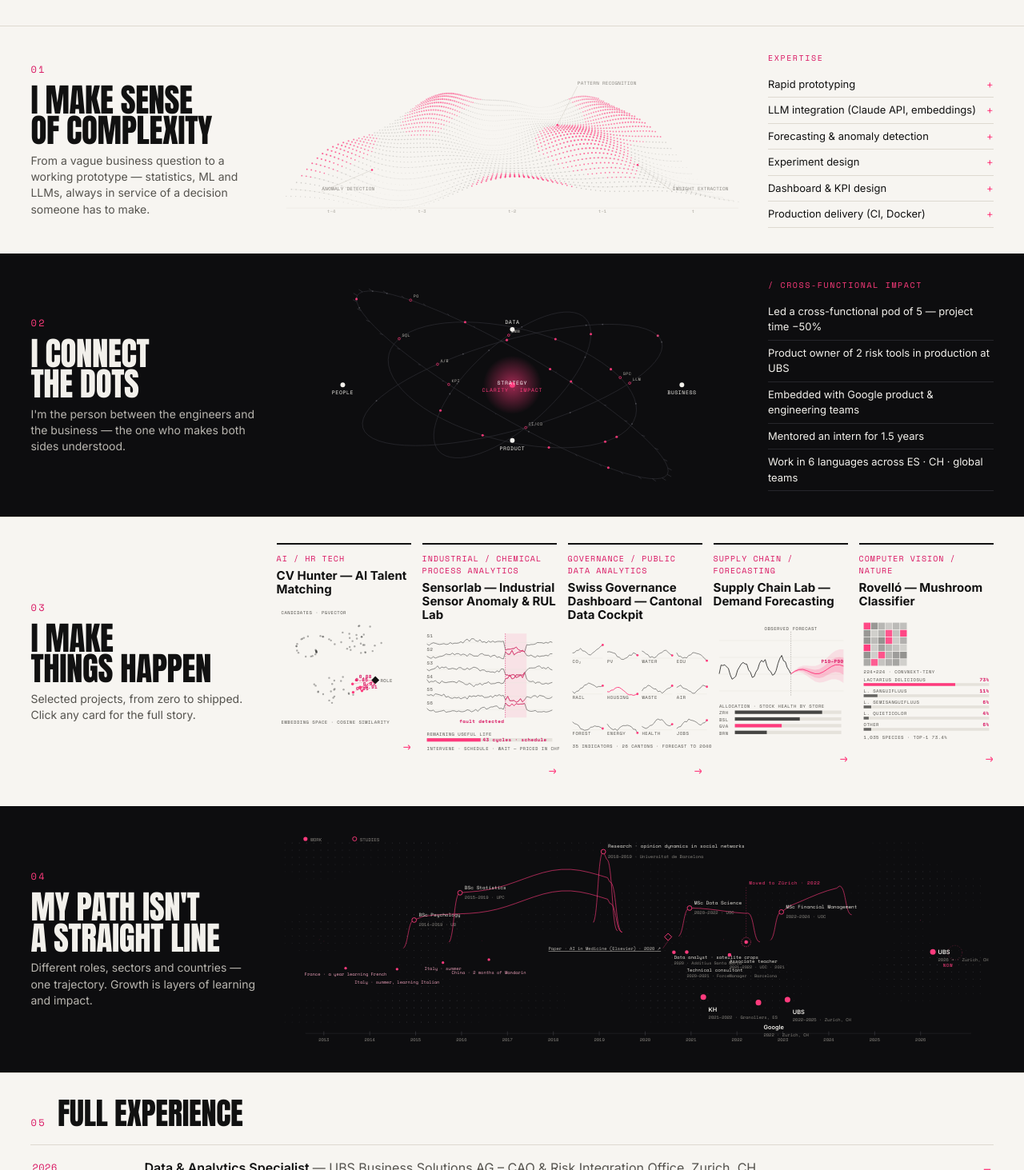
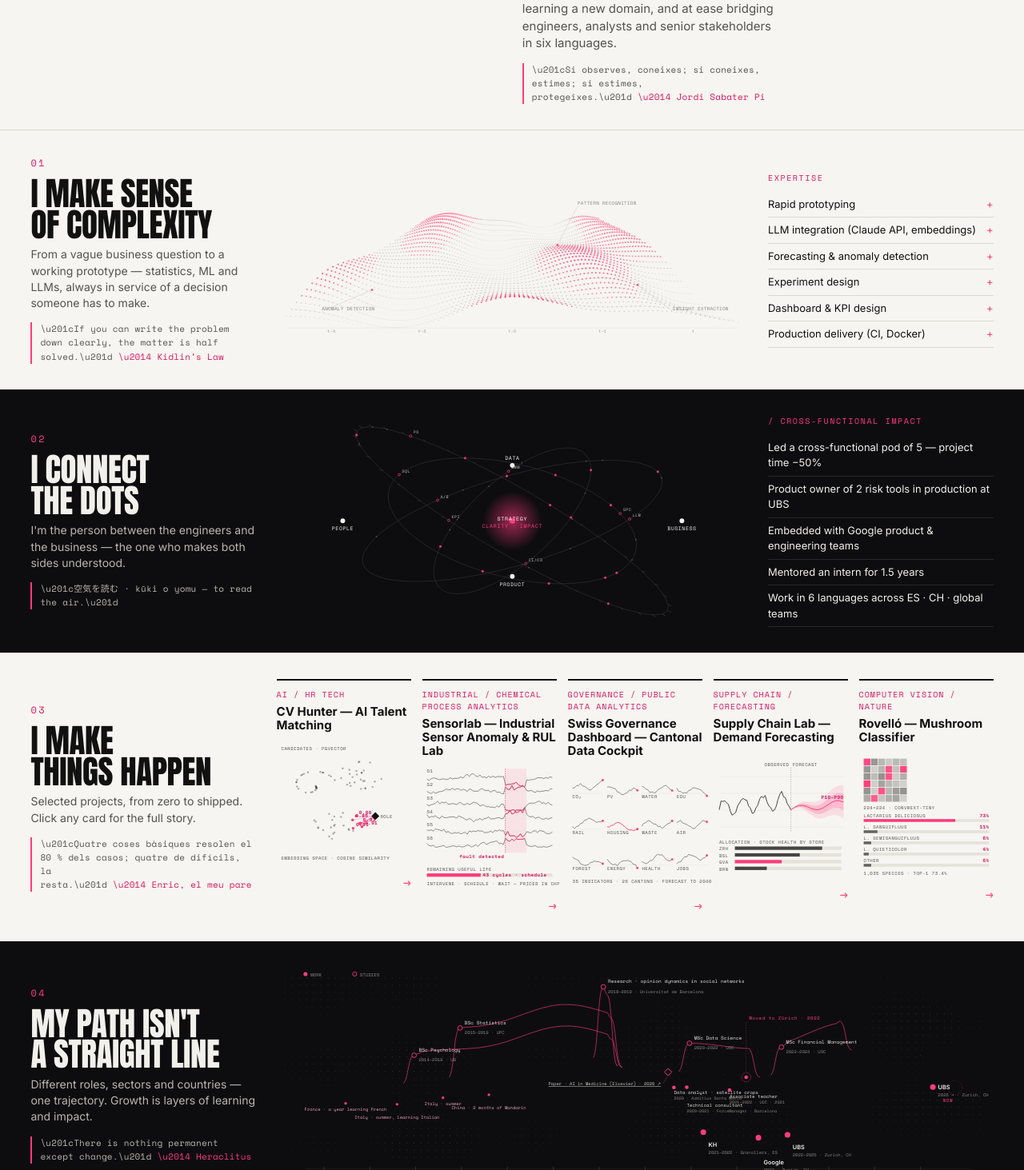
Before and after one commit to Gemmagf/CarearCapital, a React (Create React App) app: page / in a window 1280 px wide. Shown: the part 907-2370 px from the top of the page at 80% size. Built offline with nearby package versions, Linux system fonts and the light colour scheme.

Commit message:
Epigraphs under each section (collected sentences, original languages) and a 'Books I recommend' group below Languages
Co-Authored-By: Claude Fable 5.1 <noreply@anthropic.com>

```diff
--- a/src/redesign/RedesignApp.jsx
+++ b/src/redesign/RedesignApp.jsx
@@ -17,6 +17,16 @@ const VIZ_KIND = { cvHunter: 3, sensorlab: 0, zuriKreislauf: 2, retail: 1 }; //
 const CASE_IMAGES = {}; // real screenshots → public/images/projects/proj_<id>.jpg
 const HERO_PHOTO = `${process.env.PUBLIC_URL}/images/gemma_hero_cut.png`;
 const yearOf = (period = "") => (period.match(/\d{4}/) || [""])[0];
+
+const QUOTES = {
+  intro: ["Si observes, coneixes; si coneixes, estimes; si estimes, protegeixes.", "Jordi Sabater Pi"],
+  s1: ["If you can write the problem down clearly, the matter is half solved.", "Kidlin\u2019s Law"],
+  s2: ["\u7a7a\u6c17\u3092\u8aad\u3080 \u00b7 k\u016bki o yomu \u2014 to read the air.", ""],
+  s3: ["Quatre coses b\u00e0siques resolen el 80 % dels casos; quatre de dif\u00edcils, la resta.", "Enric, el meu pare"],
+  s4: ["There is nothing permanent except change.", "Heraclitus"],
+  footer: ["It\u2019s harder to be kind than clever.", ""],
+};
+const Epigraph = ({ q }) => q ? <p className="epigraph reveal">\u201c{q[0]}\u201d{q[1] ? <span> \u2014 {q[1]}</span> : null}</p> : null;
 
 export default function RedesignApp() {
   const [lang, setLang] = useState("english");
@@ -112,7 +122,7 @@ export default function RedesignApp() {
               {C.intro[0]}<span className="pink">{C.intro[1]}</span>{C.intro[2]}
             </p>
           </div>
-          <p className="band-lead reveal" style={{ gridColumn: "7 / 13", alignSelf: "center", maxWidth: "48ch", fontSize: 15 }}>{C.summary}</p>
+          <div style={{ gridColumn: "7 / 13", alignSelf: "center", maxWidth: "48ch" }}><p className="band-lead reveal" style={{ fontSize: 15 }}>{C.summary}</p><Epigraph q={QUOTES.intro} /></div>
         </div>
       </section>
 
@@ -122,7 +132,7 @@ export default function RedesignApp() {
           <div className="colhead" style={{ gridColumn: "1 / 4" }}>
             <div className="band-head"><span className="section-index">01</span></div>
             <h2 className="rd-title reveal">{C.s1.title[0]}<br />{C.s1.title[1]}</h2>
-            <p className="band-lead reveal">{C.s1.lead}</p>
+            <p className="band-lead reveal">{C.s1.lead}</p><Epigraph q={QUOTES.s1} />
           </div>
           <div className="rd-viz reveal" style={{ gridColumn: "4 / 10", alignSelf: "center" }}><DataSurface /></div>
           <div className="rd-list reveal" style={{ gridColumn: "10 / 13" }}>
@@ -138,7 +148,7 @@ export default function RedesignApp() {
           <div className="colhead" style={{ gridColumn: "1 / 4" }}>
             <div className="band-head"><span className="section-index">02</span></div>
             <h2 className="rd-title reveal">{C.s2.title[0]}<br />{C.s2.title[1]}</h2>
-            <p className="band-lead reveal">{C.s2.lead}</p>
+            <p className="band-lead reveal">{C.s2.lead}</p><Epigraph q={QUOTES.s2} />
           </div>
           <div className="rd-viz reveal" style={{ gridColumn: "4 / 10", alignSelf: "center" }}><ChordOrbital /></div>
           <div className="rd-list reveal" style={{ gridColumn: "10 / 13" }}>
@@ -154,7 +164,7 @@ export default function RedesignApp() {
           <div className="colhead" style={{ gridColumn: "1 / 4" }}>
             <div className="band-head"><span className="section-index">03</span></div>
             <h2 className="rd-title reveal">{C.s3.title[0]}<br />{C.s3.title[1]}</h2>
-            <p className="band-lead reveal">{C.s3.lead}</p>
+            <p className="band-lead reveal">{C.s3.lead}</p><Epigraph q={QUOTES.s3} />
           </div>
           <div className="rd-cards reveal" style={{ gridColumn: "4 / 13", alignSelf: "center" }}>
             {selected.map((p, i) => (
@@ -177,7 +187,7 @@ export default function RedesignApp() {
           <div className="colhead" style={{ gridColumn: "1 / 4" }}>
             <div className="band-head"><span className="section-index">04</span></div>
             <h2 className="rd-title reveal">{C.s4.title[0]}<br />{C.s4.title[1]}</h2>
-            <p className="band-lead reveal">{C.s4.lead}</p>
+            <p className="band-lead reveal">{C.s4.lead}</p><Epigraph q={QUOTES.s4} />
           </div>
           <div className="rd-viz reveal" style={{ gridColumn: "4 / 13", alignSelf: "center" }}><CareerMap exp={exp} edu={cv?.education} legend={C.s4.legend} events={C.s4.events || []} /></div>
         </div>
@@ -203,6 +213,7 @@ export default function RedesignApp() {
             <div className="grp reveal"><h4>{cv?.methodologiesTitle || "Methods"}</h4><div className="chips">{C.methods.map((m) => <span className="chip" key={m}>{m}</span>)}</div></div>
             <div className="grp reveal"><h4>{cv?.techStackTitle || "Tools"}</h4><div className="chips">{(cv?.techStack || []).map((m) => <span className="chip" key={m}>{m}</span>)}</div></div>
             <div className="grp reveal"><h4>{cv?.languagesTitle || "Languages"}</h4><div className="chips">{(cv?.languages || []).map((m) => <span className="chip" key={m}>{m}</span>)}</div></div>
+            {C.books && <div className="grp reveal"><h4>{C.books.title}</h4><div className="chips">{C.books.list.map((m) => <span className="chip" key={m}>{m}</span>)}</div></div>}
             {C.pub && <div className="grp reveal pub"><h4>{C.pub.title}</h4><a href={C.pub.url} target="_blank" rel="noreferrer">{C.pub.paper} ↗</a><div className="meta">{C.pub.journal} · {C.pub.cited}</div></div>}
             <div className="grp reveal"><h4>{cv?.educationTitle || "Education"}</h4><div className="chips" style={{ flexDirection: "column", alignItems: "flex-start" }}>{(cv?.education || []).map((m) => <span className="chip" key={m} style={{ border: 0, padding: "2px 0", fontSize: 12.5, color: "var(--ink-soft)" }}>{m}</span>)}</div></div>
           </div>
@@ -219,6 +230,7 @@ export default function RedesignApp() {
             <a href={t.social?.linkedin} target="_blank" rel="noreferrer" style={{ display: "block", color: "var(--ink)" }}>LinkedIn ↗</a>
             <a href={t.social?.github} target="_blank" rel="noreferrer" style={{ display: "block", color: "var(--ink)" }}>GitHub ↗</a>
           </div>
+          <Epigraph q={QUOTES.footer} />
         </div>
       </footer>
 
--- a/src/redesign/copy.js
+++ b/src/redesign/copy.js
@@ -15,6 +15,7 @@ const RD = {
     s4: { title: ["My path isn't", "a straight line"], lead: "Different roles, sectors and countries — one trajectory. Growth is layers of learning and impact.", legend: { work: "WORK", studies: "STUDIES" },
       events: [{ t0: 2013.0, t1: 2013.95, type: "trip", label: "France · a year learning French" }, { t0: 2014.45, t1: 2014.72, type: "trip", label: "Italy · summer, learning Italian" }, { t0: 2015.45, t1: 2015.72, type: "trip", label: "Italy · summer" }, { t0: 2016.45, t1: 2016.62, type: "trip", label: "China · 2 months of Mandarin" }, { t0: 2018.85, t1: 2019.4, type: "study", label: "Research · opinion dynamics in social networks", sub: "Universitat de Barcelona" }, { t0: 2020.5, type: "pub", url: "https://doi.org/10.1016/j.artmed.2020.101875", label: "Paper · AI in Medicine (Elsevier)" }, { t0: 2020.5, t1: 2020.78, type: "work", label: "Data analyst · satellite crops", sub: "Additius Santa Maria" }, { t0: 2020.78, t1: 2021.05, type: "work", label: "Technical consultant", sub: "ForceManager · Barcelona" }, { t0: 2021.7, t1: 2022.02, type: "work", label: "Associate teacher", sub: "UOC · 2021" }, { t0: 2022.2, type: "life", label: "Moved to Zürich" }] },
     s5: "Full experience", footer: "Let's talk", modal: { open: "Open live ↗", code: "View code ↗" },
+    books: { title: "Books I recommend", list: ["The Culture Map — Erin Meyer", "La passadora — Laia Perearnau", "Un animal salvatge — Joël Dicker"] },
     pub: { title: "Publication", paper: "Missing data imputation and synthetic data simulation through modeling graphical probabilistic dependencies between variables (ModGraProDep): an application to breast cancer survival", journal: "Artificial Intelligence in Medicine · Elsevier · 2020", cited: "Cited by 13", url: "https://doi.org/10.1016/j.artmed.2020.101875" },
     methods: ["Rapid prototyping", "LLM integration (Claude API, embeddings)", "Forecasting & anomaly detection", "Experiment design", "Dashboard & KPI design", "Production delivery (CI, Docker)", "Stakeholder management", "Agile (Scrum)"],
   },
@@ -32,6 +33,7 @@ const RD = {
     s4: { title: ["El meu camí no és", "una línia recta"], lead: "Rols, sectors i països diferents — una sola trajectòria. Créixer és acumular capes d'aprenentatge i impacte.", legend: { work: "FEINA", studies: "ESTUDIS" },
       events: [{ t0: 2013.0, t1: 2013.95, type: "trip", label: "França · un any aprenent francès" }, { t0: 2014.45, t1: 2014.72, type: "trip", label: "Itàlia · estiu, aprenent italià" }, { t0: 2015.45, t1: 2015.72, type: "trip", label: "Itàlia · estiu" }, { t0: 2016.45, t1: 2016.62, type: "trip", label: "Xina · 2 mesos de mandarí" }, { t0: 2018.85, t1: 2019.4, type: "study", label: "Recerca · dinàmica d'opinions a les xarxes socials", sub: "Universitat de Barcelona" }, { t0: 2020.5, type: "pub", url: "https://doi.org/10.1016/j.artmed.2020.101875", label: "Article · AI in Medicine (Elsevier)" }, { t0: 2020.5, t1: 2020.78, type: "work", label: "Analista de dades · cultius per satèl·lit", sub: "Additius Santa Maria" }, { t0: 2020.78, t1: 2021.05, type: "work", label: "Consultora tècnica", sub: "ForceManager · Barcelona" }, { t0: 2021.7, t1: 2022.02, type: "work", label: "Professora associada", sub: "UOC · 2021" }, { t0: 2022.2, type: "life", label: "Trasllat a Zürich" }] },
     s5: "Experiència completa", footer: "Parlem", modal: { open: "Obre la demo ↗", code: "Veure el codi ↗" },
+    books: { title: "Llibres que recomano", list: ["The Culture Map — Erin Meyer", "La passadora — Laia Perearnau", "Un animal salvatge — Joël Dicker"] },
     pub: { title: "Publicació", paper: "Missing data imputation and synthetic data simulation through modeling graphical probabilistic dependencies between variables (ModGraProDep): an application to breast cancer survival", journal: "Artificial Intelligence in Medicine · Elsevier · 2020", cited: "Citat 13 vegades", url: "https://doi.org/10.1016/j.artmed.2020.101875" },
     methods: ["Prototipatge ràpid", "Integració de LLMs (API de Claude, embeddings)", "Previsió i detecció d'anomalies", "Disseny d'experiments", "Disseny de dashboards i KPIs", "Lliurament a producció (CI, Docker)", "Gestió d'stakeholders", "Agile (Scrum)"],
   },
@@ -49,6 +51,7 @@ const RD = {
     s4: { title: ["Mi camino no es", "una línea recta"], lead: "Roles, sectores y países distintos — una sola trayectoria. Crecer es acumular capas de aprendizaje e impacto.", legend: { work: "TRABAJO", studies: "ESTUDIOS" },
       events: [{ t0: 2013.0, t1: 2013.95, type: "trip", label: "Francia · un año aprendiendo francés" }, { t0: 2014.45, t1: 2014.72, type: "trip", label: "Italia · verano, aprendiendo italiano" }, { t0: 2015.45, t1: 2015.72, type: "trip", label: "Italia · verano" }, { t0: 2016.45, t1: 2016.62, type: "trip", label: "China · 2 meses de mandarín" }, { t0: 2018.85, t1: 2019.4, type: "study", label: "Investigación · dinámica de opiniones en redes sociales", sub: "Universitat de Barcelona" }, { t0: 2020.5, type: "pub", url: "https://doi.org/10.1016/j.artmed.2020.101875", label: "Artículo · AI in Medicine (Elsevier)" }, { t0: 2020.5, t1: 2020.78, type: "work", label: "Analista de datos · cultivos por satélite", sub: "Additius Santa Maria" }, { t0: 2020.78, t1: 2021.05, type: "work", label: "Consultora técnica", sub: "ForceManager · Barcelona" }, { t0: 2021.7, t1: 2022.02, type: "work", label: "Profesora asociada", sub: "UOC · 2021" }, { t0: 2022.2, type: "life", label: "Me mudo a Zúrich" }] },
     s5: "Experiencia completa", footer: "Hablemos", modal: { open: "Abrir demo ↗", code: "Ver código ↗" },
+    books: { title: "Libros que recomiendo", list: ["The Culture Map — Erin Meyer", "La passadora — Laia Perearnau", "Un animal salvatge — Joël Dicker"] },
     pub: { title: "Publicación", paper: "Missing data imputation and synthetic data simulation through modeling graphical probabilistic dependencies between variables (ModGraProDep): an application to breast cancer survival", journal: "Artificial Intelligence in Medicine · Elsevier · 2020", cited: "Citado 13 veces", url: "https://doi.org/10.1016/j.artmed.2020.101875" },
     methods: ["Prototipado rápido", "Integración de LLMs (API de Claude, embeddings)", "Previsión y detección de anomalías", "Diseño de experimentos", "Diseño de dashboards y KPIs", "Entrega a producción (CI, Docker)", "Gestión de stakeholders", "Agile (Scrum)"],
   },
@@ -66,6 +69,7 @@ const RD = {
     s4: { title: ["Mon parcours n'est pas", "une ligne droite"], lead: "Des rôles, des secteurs et des pays différents — une seule trajectoire. Grandir, c'est empiler des couches d'apprentissage et d'impact.", legend: { work: "TRAVAIL", studies: "ÉTUDES" },
       events: [{ t0: 2013.0, t1: 2013.95, type: "trip", label: "France · un an pour apprendre le français" }, { t0: 2014.45, t1: 2014.72, type: "trip", label: "Italie · été, apprentissage de l'italien" }, { t0: 2015.45, t1: 2015.72, type: "trip", label: "Italie · été" }, { t0: 2016.45, t1: 2016.62, type: "trip", label: "Chine · 2 mois de mandarin" }, { t0: 2018.85, t1: 2019.4, type: "study", label: "Recherche · dynamique des opinions sur les réseaux sociaux", sub: "Universitat de Barcelona" }, { t0: 2020.5, type: "pub", url: "https://doi.org/10.1016/j.artmed.2020.101875", label: "Article · AI in Medicine (Elsevier)" }, { t0: 2020.5, t1: 2020.78, type: "work", label: "Analyste de données · cultures par satellite", sub: "Additius Santa Maria" }, { t0: 2020.78, t1: 2021.05, type: "work", label: "Consultante technique", sub: "ForceManager · Barcelone" }, { t0: 2021.7, t1: 2022.02, type: "work", label: "Enseignante associée", sub: "UOC · 2021" }, { t0: 2022.2, type: "life", label: "Installation à Zurich" }] },
     s5: "Expérience complète", footer: "Parlons-en", modal: { open: "Ouvrir la démo ↗", code: "Voir le code ↗" },
+    books: { title: "Livres que je recommande", list: ["The Culture Map — Erin Meyer", "La passadora — Laia Perearnau", "Un animal salvatge — Joël Dicker"] },
     pub: { title: "Publication", paper: "Missing data imputation and synthetic data simulation through modeling graphical probabilistic dependencies between variables (ModGraProDep): an application to breast cancer survival", journal: "Artificial Intelligence in Medicine · Elsevier · 2020", cited: "Cité 13 fois", url: "https://doi.org/10.1016/j.artmed.2020.101875" },
     methods: ["Prototypage rapide", "Intégration de LLM (API Claude, embeddings)", "Prévision et détection d'anomalies", "Design d'expériences", "Design de dashboards et de KPI", "Mise en production (CI, Docker)", "Gestion des parties prenantes", "Agile (Scrum)"],
   },
@@ -83,6 +87,7 @@ const RD = {
     s4: { title: ["Mein Weg ist", "keine gerade Linie"], lead: "Verschiedene Rollen, Branchen und Länder — eine Laufbahn. Wachstum sind Schichten aus Lernen und Wirkung.", legend: { work: "ARBEIT", studies: "STUDIUM" },
       events: [{ t0: 2013.0, t1: 2013.95, type: "trip", label: "Frankreich · ein Jahr Französisch lernen" }, { t0: 2014.45, t1: 2014.72, type: "trip", label: "Italien · Sommer, Italienisch lernen" }, { t0: 2015.45, t1: 2015.72, type: "trip", label: "Italien · Sommer" }, { t0: 2016.45, t1: 2016.62, type: "trip", label: "China · 2 Monate Mandarin" }, { t0: 2018.85, t1: 2019.4, type: "study", label: "Forschung · Meinungsdynamik in sozialen Netzwerken", sub: "Universitat de Barcelona" }, { t0: 2020.5, type: "pub", url: "https://doi.org/10.1016/j.artmed.2020.101875", label: "Paper · AI in Medicine (Elsevier)" }, { t0: 2020.5, t1: 2020.78, type: "work", label: "Datenanalystin · Anbau aus Satellitenbildern", sub: "Additius Santa Maria" }, { t0: 2020.78, t1: 2021.05, type: "work", label: "Technische Beraterin", sub: "ForceManager · Barcelona" }, { t0: 2021.7, t1: 2022.02, type: "work", label: "Assoziierte Dozentin", sub: "UOC · 2021" }, { t0: 2022.2, type: "life", label: "Umzug nach Zürich" }] },
     s5: "Gesamte Erfahrung", footer: "Reden wir", modal: { open: "Demo öffnen ↗", code: "Code ansehen ↗" },
+    books: { title: "Bücher, die ich empfehle", list: ["The Culture Map — Erin Meyer", "La passadora — Laia Perearnau", "Un animal salvatge — Joël Dicker"] },
     pub: { title: "Publikation", paper: "Missing data imputation and synthetic data simulation through modeling graphical probabilistic dependencies between variables (ModGraProDep): an application to breast cancer survival", journal: "Artificial Intelligence in Medicine · Elsevier · 2020", cited: "13-mal zitiert", url: "https://doi.org/10.1016/j.artmed.2020.101875" },
     methods: ["Rapid Prototyping", "LLM-Integration (Claude API, Embeddings)", "Forecasting & Anomalieerkennung", "Experimentdesign", "Dashboard- & KPI-Design", "Production Delivery (CI, Docker)", "Stakeholder-Management", "Agile (Scrum)"],
   },
@@ -100,6 +105,7 @@ const RD = {
     s4: { title: ["Il mio percorso non è", "una linea retta"], lead: "Ruoli, settori e paesi diversi — una sola traiettoria. Crescere è accumulare strati di apprendimento e impatto.", legend: { work: "LAVORO", studies: "STUDI" },
       events: [{ t0: 2013.0, t1: 2013.95, type: "trip", label: "Francia · un anno per imparare il francese" }, { t0: 2014.45, t1: 2014.72, type: "trip", label: "Italia · estate, imparando l'italiano" }, { t0: 2015.45, t1: 2015.72, type: "trip", label: "Italia · estate" }, { t0: 2016.45, t1: 2016.62, type: "trip", label: "Cina · 2 mesi di mandarino" }, { t0: 2018.85, t1: 2019.4, type: "study", label: "Ricerca · dinamica delle opinioni nei social network", sub: "Universitat de Barcelona" }, { t0: 2020.5, type: "pub", url: "https://doi.org/10.1016/j.artmed.2020.101875", label: "Articolo · AI in Medicine (Elsevier)" }, { t0: 2020.5, t1: 2020.78, type: "work", label: "Analista dati · colture da satellite", sub: "Additius Santa Maria" }, { t0: 2020.78, t1: 2021.05, type: "work", label: "Consulente tecnica", sub: "ForceManager · Barcellona" }, { t0: 2021.7, t1: 2022.02, type: "work", label: "Docente associata", sub: "UOC · 2021" }, { t0: 2022.2, type: "life", label: "Trasferimento a Zurigo" }] },
     s5: "Esperienza completa", footer: "Parliamone", modal: { open: "Apri la demo ↗", code: "Vedi il codice ↗" },
+    books: { title: "Libri che consiglio", list: ["The Culture Map — Erin Meyer", "La passadora — Laia Perearnau", "Un animal salvatge — Joël Dicker"] },
     pub: { title: "Pubblicazione", paper: "Missing data imputation and synthetic data simulation through modeling graphical probabilistic dependencies between variables (ModGraProDep): an application to breast cancer survival", journal: "Artificial Intelligence in Medicine · Elsevier · 2020", cited: "Citato 13 volte", url: "https://doi.org/10.1016/j.artmed.2020.101875" },
     methods: ["Prototipazione rapida", "Integrazione di LLM (API Claude, embeddings)", "Previsione e rilevamento di anomalie", "Design di esperimenti", "Design di dashboard e KPI", "Rilascio in produzione (CI, Docker)", "Gestione degli stakeholder", "Agile (Scrum)"],
   },
--- a/src/redesign/redesign.css
+++ b/src/redesign/redesign.css
@@ -203,3 +203,10 @@
 .rd-skills .grp.pub a { display: inline; font-family: var(--sans); font-weight: 600; font-size: 13.5px; line-height: 1.45; color: var(--ink); text-decoration: none; border-bottom: 1.5px solid var(--pink); }
 .rd-skills .grp.pub a:hover { color: var(--pink-dark); }
 .rd-skills .grp.pub .meta { font-family: var(--mono); font-size: 10.5px; letter-spacing: 0.06em; color: var(--ink-soft); margin-top: 8px; }
+
+/* epigraphs: collected sentences, kept in their original language */
+.rd .epigraph { font-family: var(--mono); font-size: 11px; line-height: 1.55; letter-spacing: 0.02em; color: var(--ink-soft); margin: 14px 0 0; max-width: 46ch; border-left: 2px solid var(--pink); padding-left: 10px; }
+.rd .epigraph span { color: var(--pink-dark); white-space: nowrap; }
+.rd-band.dark .epigraph { color: #b9b6ae; }
+.rd-band.dark .epigraph span { color: var(--pink); }
+.rd-footer .epigraph { flex-basis: 100%; border-left: 0; padding-left: 0; margin-top: 26px; }
```
